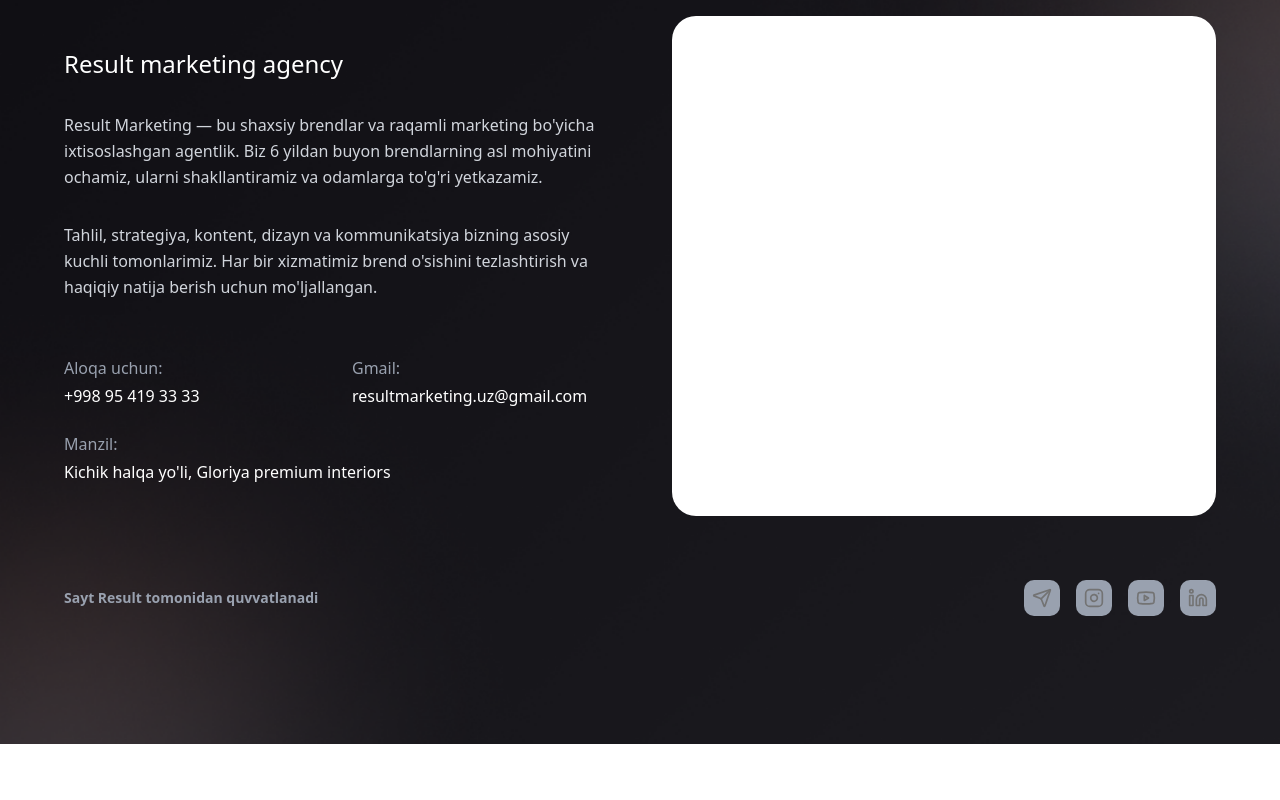
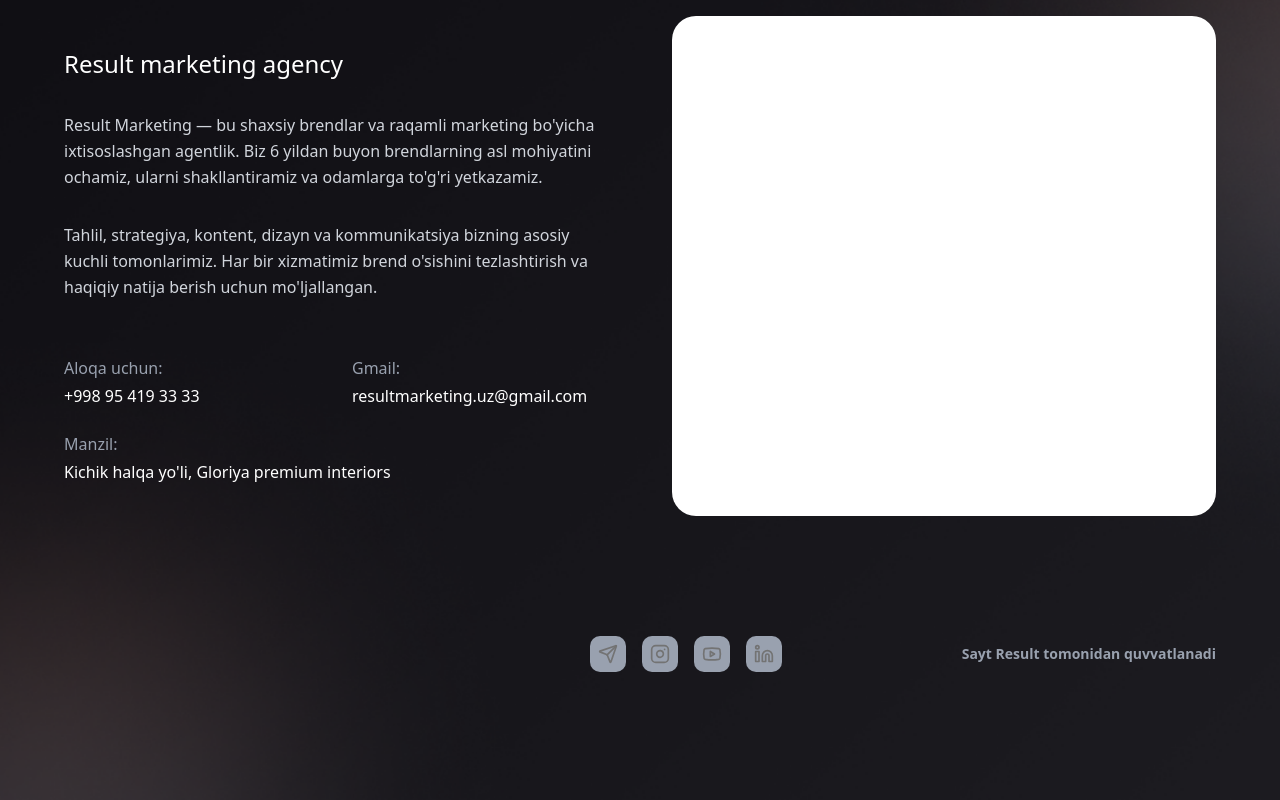
Before and after one commit to Fullstack2711/marketing, a Next.js app: page / in a window 1280 px wide. Shown: the part 3303-4103 px from the top of the page. Before the commit the page ends 4047 px from the top, so only its background shows below. Built offline with nearby package versions, Linux system fonts and the light colour scheme; a web font is replaced by a local one.

Commit message:
final this project and finali foooter

```diff
--- a/app/components/InfoCompany.jsx
+++ b/app/components/InfoCompany.jsx
@@ -19,7 +19,7 @@
 function InfoCompany() {
   const { t } = useLanguage();
   return (
-<section className="w-full min-h-screen bg-transparent text-gray-300 py-24 px-8 md:px-16 relative z-10 flex flex-col justify-between">
+<section className="w-full h-[110vh] bg-transparent text-gray-300 py-24 px-8 md:px-16 relative z-10 flex flex-col justify-between">
       <div className="max-w-7xl mx-auto grid grid-cols-1 md:grid-cols-2 gap-16 items-center">
 
         {/* Left Column: Text Content */}
@@ -56,16 +56,16 @@
         </div>
       </div>
       <footer className="w-full text-gray-400 pt-16 pb-8">
-        <div className="max-w-7xl mx-auto flex flex-col sm:flex-row justify-between items-center gap-4">
-          <p className="text-sm text-gray-400 font-bold order-2 sm:order-1">
-            {t('footer_powered_by', 'The site is powered by Result')}
-          </p>
-          <div className="flex items-center gap-4 order-1 sm:order-2">
+        <div className="max-w-7xl mx-auto flex flex-col sm:flex-row justify-center sm:justify-end items-center gap-45">
+          <div className="flex items-center gap-4">
             <SocialIcon href="#" icon={Send} />
             <SocialIcon href="#" icon={Instagram} />
             <SocialIcon href="#" icon={Youtube} />
             <SocialIcon href="#" icon={Linkedin} />
           </div>
+          <p className="text-sm text-gray-400 font-bold">
+            {t('footer_powered_by', 'The site is powered by Result')}
+          </p>
         </div>
       </footer>
     </section>
```
